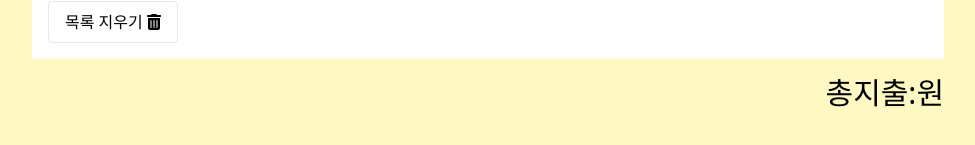
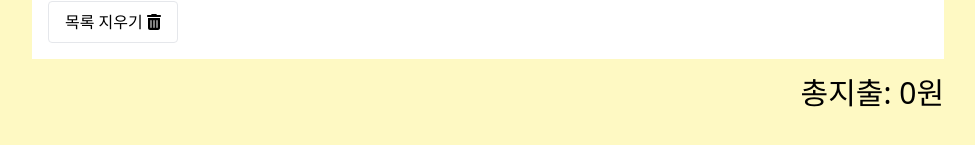
Before and after one commit to solmoonkang/react-basics, a React (Create React App) app in the folder budget-calculator-app/: page / in a window 1280 px wide. Shown: the part 467-612 px from the top of the page, without its empty margins (152-1127 px from the left). Built offline with nearby package versions, Linux system fonts and the light colour scheme.

Commit message:
feat: Implement calculate totalExpense in App.js

```diff
--- a/budget-calculator-app/src/App.js
+++ b/budget-calculator-app/src/App.js
@@ -34,6 +34,8 @@ function App() {
     toast("아이템이 생성되었습니다.", { autoClose: 3000 });
   }
 
+  const totalExpense = budgetData.reduce((expense, item) => expense + Number(item.expense.amount), 0);
+
   return (
     <div className="flex items-center justify-center w-screen h-screen bg-yellow-100">
       <div className="w-full p-6 m-4 rounded lg:w-3/4 lg:max-lg">
@@ -44,10 +46,9 @@ function App() {
         <ExpenseForm handleSubmit={handleSubmit} expense={expense} setExpense={setExpense} />
         <ExpenseList handleClick={handleClick} budgetData={budgetData} setBudgetData={setBudgetData} />
         <div className="flex justify-end mt-4">
-          <p className="text-3xl">
-            총지출:
-            <span>원</span>
-          </p>
+          <div className="text-3xl">
+            총지출: {totalExpense}원
+          </div>
         </div>
       </div>
     </div>
--- a/budget-calculator-app/src/components/ExpenseItem.js
+++ b/budget-calculator-app/src/components/ExpenseItem.js
@@ -3,8 +3,6 @@ import { FontAwesomeIcon } from "@fortawesome/react-fontawesome";
 import { faEdit, faTrashAlt, faSave } from "@fortawesome/free-solid-svg-icons";
 
 const ExpenseItem = React.memo(({ id, expense, budgetData, setBudgetData, provided, snapshot, handleClick }) => {
-
-    // TODO: 수정을 눌렀을 때, 지출 항목과 비용을 수정할 수 있는 기능을 구현해야 된다.
 
     const [isEditing, setIsEditing] = useState(false);
     const [editedExpense, setEditedExpense] = useState(expense);
```
